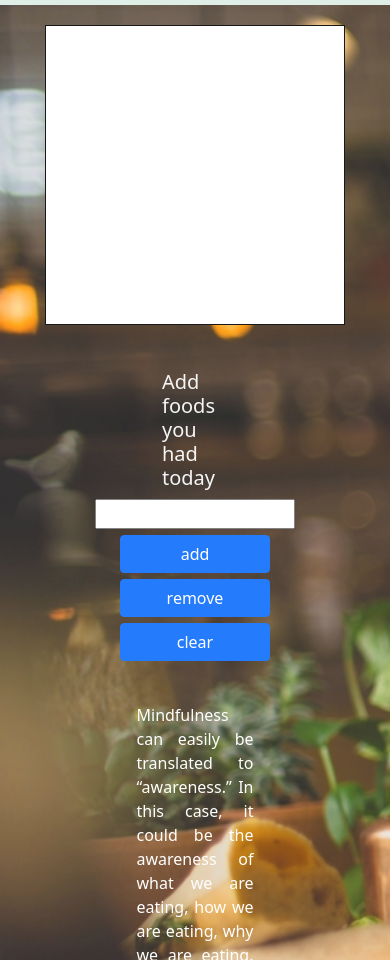
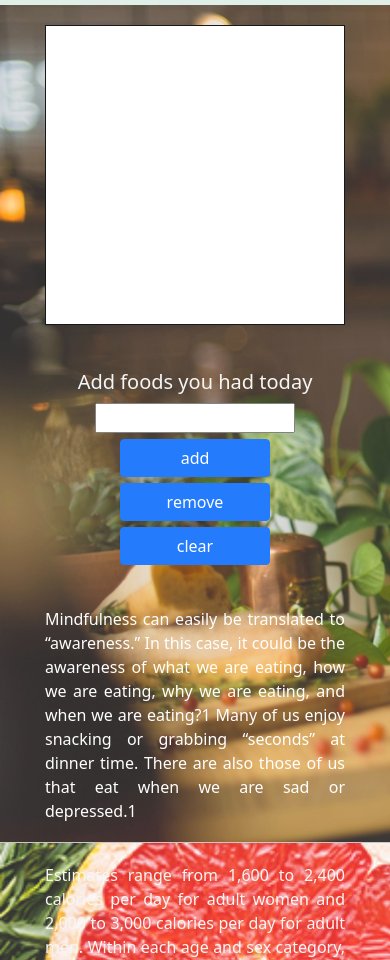
Before and after one commit to tydo83/final-project-term1, a plain HTML site: page index.html in a window 390 px wide. Shown: the part 140-1100 px from the top of the page. Drawn offline with nearby package versions, Linux system fonts and the light colour scheme; a script that the page names is missing.

Commit message:
updated responsive design

```diff
--- a/style.css
+++ b/style.css
@@ -145,6 +145,7 @@ body * {
         display: flex;
         justify-content: center;
     }
+
     .memo-bg {
         display: flex;
         flex-direction: column;
@@ -156,6 +157,15 @@ body * {
         flex-direction: column;
         height: 50%;
         align-items: center;
+    }
+
+    .search-1, .memo-1 {
+        width: 300px;
+    }
+
+    label {
+        width: 300px;
+        text-align: center;
     }
 
     .footer {
```
